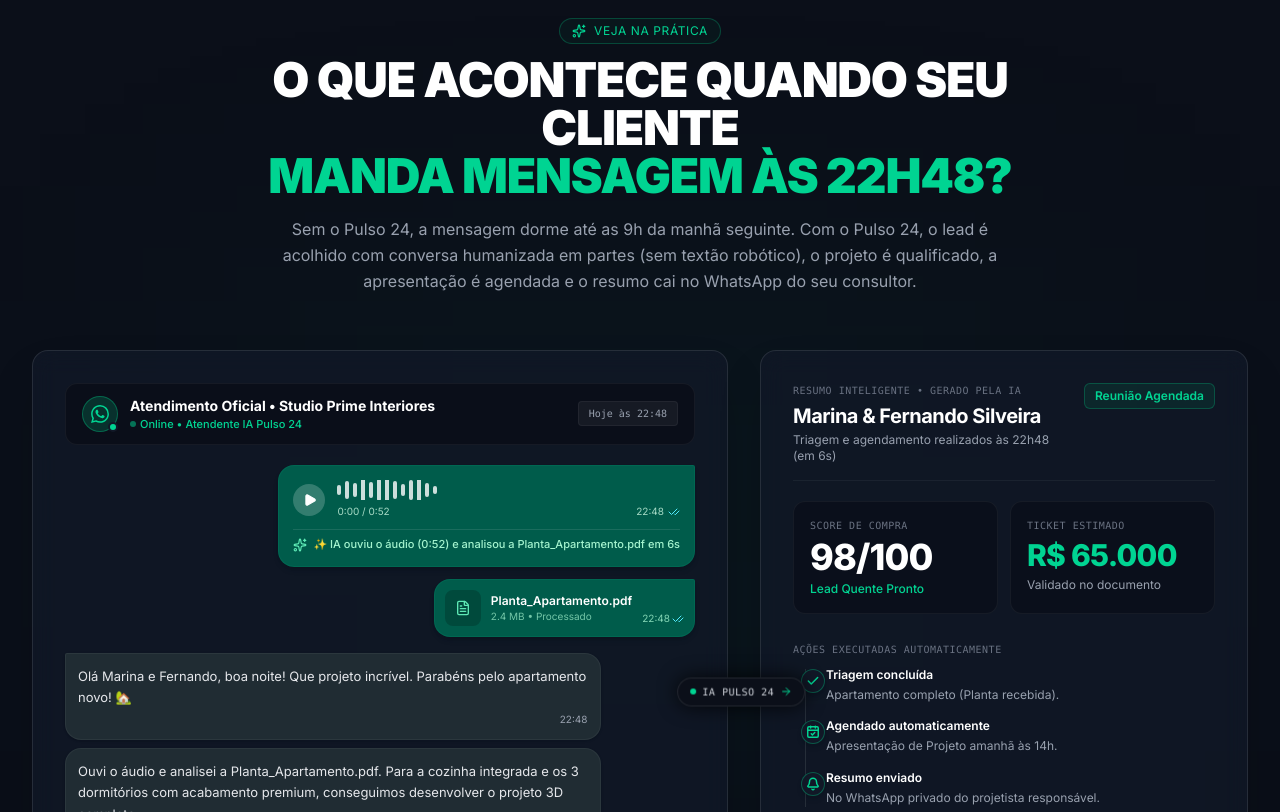
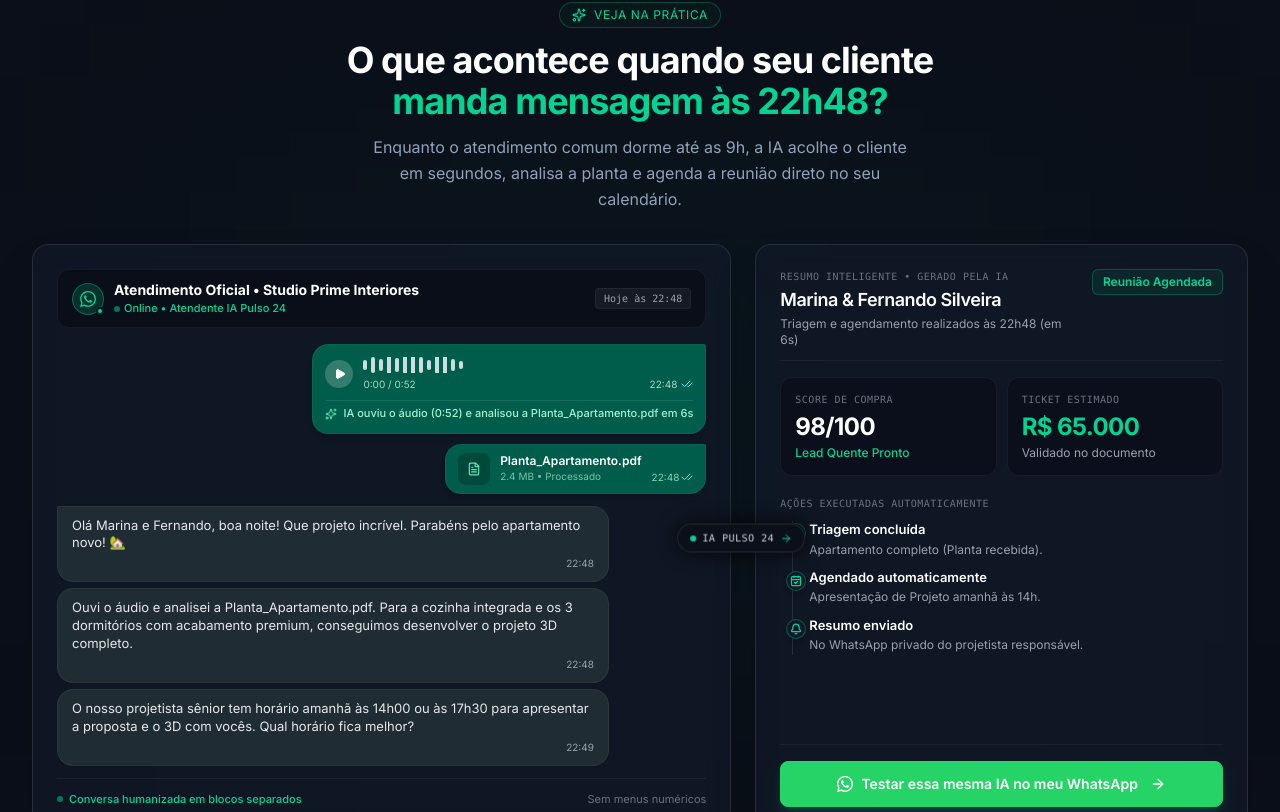
Before and after one commit to oviniesouza/pulso24, a Next.js app: page / in a window 1280 px wide. Shown: the part 1028-1840 px from the top of the page. Built offline with nearby package versions, Linux system fonts and the light colour scheme.

Commit message:
refactor(demo): refine typography and compact demo cards for Linear/Vercel SaaS aesthetic

```diff
--- a/src/components/landing/interactive-demo.tsx
+++ b/src/components/landing/interactive-demo.tsx
@@ -19,7 +19,7 @@
   leadName: 'Marina & Fernando Silveira',
   leadTime: 'Hoje às 22:48',
   audioDuration: '0:52',
-  audioTag: '✨ IA ouviu o áudio (0:52) e analisou a Planta_Apartamento.pdf em 6s',
+  audioTag: 'IA ouviu o áudio (0:52) e analisou a Planta_Apartamento.pdf em 6s',
   attachment: {
     name: 'Planta_Apartamento.pdf',
     size: '2.4 MB',
@@ -70,40 +70,40 @@
 
 export function InteractiveDemo() {
   return (
-    <section id="demonstracao" className="py-16 sm:py-24 bg-[#0B0F19] relative overflow-hidden border-t border-white/5">
+    <section id="demonstracao" className="py-14 sm:py-20 bg-[#0B0F19] relative overflow-hidden border-t border-white/5">
       {/* Luz ambiente suave de fundo */}
       <div className="absolute top-1/2 left-1/2 -translate-x-1/2 -translate-y-1/2 w-[600px] sm:w-[900px] h-[350px] sm:h-[450px] bg-emerald-500/5 blur-[140px] pointer-events-none" />
 
       <div className="max-w-7xl mx-auto px-4 sm:px-6 lg:px-8 relative z-10">
-        {/* Cabeçalho da Seção */}
-        <div className="text-center max-w-3xl mx-auto mb-10 sm:mb-14">
+        {/* Cabeçalho da Seção Refinado e Compacto */}
+        <div className="text-center max-w-3xl mx-auto mb-8">
           <div className="inline-flex items-center gap-2 border border-emerald-500/30 bg-emerald-500/5 px-3 py-1 text-xs text-emerald-400 tracking-wider uppercase mb-3 rounded-full">
             <Sparkles className="h-3.5 w-3.5" />
             Veja na Prática
           </div>
-          <h2 className="text-2xl sm:text-4xl lg:text-5xl font-black text-white uppercase tracking-tight px-1">
+          <h2 className="text-2xl sm:text-3xl md:text-4xl font-bold tracking-tight leading-[1.15] max-w-2xl mx-auto text-white px-1">
             O que acontece quando seu cliente <br className="hidden sm:block" />
             <span className="text-emerald-400">manda mensagem às 22h48?</span>
           </h2>
-          <p className="text-gray-400 mt-3 sm:mt-4 text-xs sm:text-base leading-relaxed px-2">
-            Sem o Pulso 24, a mensagem dorme até as 9h da manhã seguinte. Com o Pulso 24, o lead é acolhido com conversa humanizada em partes (sem textão robótico), o projeto é qualificado, a apresentação é agendada e o resumo cai no WhatsApp do seu consultor.
+          <p className="text-sm sm:text-base text-slate-400 max-w-xl mx-auto mt-3 leading-relaxed px-2">
+            Enquanto o atendimento comum dorme até as 9h, a IA acolhe o cliente em segundos, analisa a planta e agenda a reunião direto no seu calendário.
           </p>
         </div>
 
-        {/* Simulador Lado a Lado com Espaçamento Amplo (p-8) e Breathing Room */}
+        {/* Simulador Lado a Lado Compacto (p-5 sm:p-6) */}
         <div className="relative">
-          <div className="grid grid-cols-1 lg:grid-cols-12 gap-6 lg:gap-8 items-stretch relative">
+          <div className="grid grid-cols-1 lg:grid-cols-12 gap-5 lg:gap-6 items-stretch relative">
             {/* LADO ESQUERDO: WhatsApp do Cliente (7 Colunas) */}
-            <div className="lg:col-span-7 border border-white/10 bg-[#111827]/80 backdrop-blur-md rounded-2xl p-5 sm:p-8 shadow-2xl flex flex-col justify-between relative overflow-hidden">
+            <div className="lg:col-span-7 border border-white/10 bg-[#111827]/80 backdrop-blur-md rounded-2xl p-5 sm:p-6 shadow-2xl flex flex-col justify-between relative overflow-hidden">
               <div>
                 {/* Header do WhatsApp Mockup */}
-                <div className="bg-[#0B0F19]/90 px-4 py-3 rounded-xl border border-white/5 flex items-center justify-between mb-5">
-                  <div className="flex items-center gap-3 min-w-0">
+                <div className="bg-[#0B0F19]/90 px-3.5 py-2.5 rounded-xl border border-white/5 flex items-center justify-between mb-4">
+                  <div className="flex items-center gap-2.5 min-w-0">
                     <div className="relative shrink-0">
-                      <div className="h-9 w-9 rounded-full bg-emerald-500/20 border border-emerald-500/40 flex items-center justify-center text-emerald-400">
-                        <WhatsAppIcon size={18} />
+                      <div className="h-8 w-8 rounded-full bg-emerald-500/20 border border-emerald-500/40 flex items-center justify-center text-emerald-400">
+                        <WhatsAppIcon size={16} />
                       </div>
-                      <span className="absolute bottom-0 right-0 h-2.5 w-2.5 rounded-full bg-emerald-400 border-2 border-[#111827]" />
+                      <span className="absolute bottom-0 right-0 h-2 w-2 rounded-full bg-emerald-400 border-2 border-[#111827]" />
                     </div>
                     <div className="min-w-0">
                       <p className="text-xs sm:text-sm font-bold text-white truncate">
@@ -115,24 +115,24 @@
                       </p>
                     </div>
                   </div>
-                  <span className="text-[10px] font-mono text-gray-400 bg-white/5 px-2.5 py-1 rounded border border-white/5">
+                  <span className="text-[10px] font-mono text-gray-400 bg-white/5 px-2 py-0.5 rounded border border-white/5">
                     {DEMO_DATA.leadTime}
                   </span>
                 </div>
 
                 {/* Mensagens do Cliente e Respostas da IA */}
-                <div className="space-y-3">
-                  {/* Mensagem 1 do Cliente: Áudio com Tag Compacta Elegante */}
+                <div className="space-y-2.5">
+                  {/* Mensagem 1 do Cliente: Áudio Compacto */}
                   <div className="flex justify-end">
-                    <div className="max-w-[92%] sm:max-w-[78%] bg-[#005C4B] text-white p-3.5 rounded-2xl rounded-tr-xs shadow-md border border-emerald-400/10">
-                      <div className="flex items-center gap-3">
-                        <div className="h-8 w-8 rounded-full bg-white/20 flex items-center justify-center text-white shrink-0">
-                          <Play className="h-3.5 w-3.5 fill-white ml-0.5" />
+                    <div className="max-w-[92%] sm:max-w-[78%] bg-[#005C4B] text-white p-3 rounded-2xl rounded-tr-xs shadow-md border border-emerald-400/10">
+                      <div className="flex items-center gap-2.5">
+                        <div className="h-7 w-7 rounded-full bg-white/20 flex items-center justify-center text-white shrink-0">
+                          <Play className="h-3 w-3 fill-white ml-0.5" />
                         </div>
                         <div className="flex-1 min-w-0">
                           {/* Onda sonora */}
-                          <div className="flex items-center gap-1 h-5 overflow-hidden">
-                            {[10, 18, 14, 24, 16, 22, 28, 18, 12, 20, 24, 14, 8].map((h, i) => (
+                          <div className="flex items-center gap-1 h-4 overflow-hidden">
+                            {[10, 16, 12, 20, 14, 18, 22, 16, 10, 18, 20, 12, 8].map((h, i) => (
                               <div
                                 key={i}
                                 className="w-1 bg-white/80 rounded-full shrink-0"
@@ -149,19 +149,19 @@
                         </div>
                       </div>
 
-                      {/* Tag Compacta e Elegante */}
-                      <div className="mt-2.5 pt-2 border-t border-white/10 flex items-center gap-1.5 text-[11px] text-emerald-200 font-medium leading-tight">
-                        <Sparkles className="h-3.5 w-3.5 text-emerald-300 shrink-0" />
+                      {/* Tag Compacta e Elegante (Sem emoji duplicado) */}
+                      <div className="mt-2 pt-1.5 border-t border-white/10 flex items-center gap-1.5 text-[11px] text-emerald-200 font-medium leading-tight">
+                        <Sparkles className="h-3 w-3 text-emerald-300 shrink-0" />
                         <span>{DEMO_DATA.audioTag}</span>
                       </div>
                     </div>
                   </div>
 
-                  {/* Mensagem 2 do Cliente: Anexo Processado */}
+                  {/* Mensagem 2 do Cliente: Anexo Processado Compacto */}
                   <div className="flex justify-end">
-                    <div className="max-w-[85%] sm:max-w-[70%] bg-[#005C4B] text-white p-2.5 rounded-2xl rounded-tr-xs shadow-md flex items-center gap-2.5 border border-emerald-400/10">
-                      <div className="h-9 w-9 bg-black/20 rounded-lg flex items-center justify-center text-emerald-300 shrink-0">
-                        <FileText className="h-4 w-4" />
+                    <div className="max-w-[85%] sm:max-w-[70%] bg-[#005C4B] text-white py-2 px-3 rounded-2xl rounded-tr-xs shadow-md flex items-center gap-2.5 border border-emerald-400/10">
+                      <div className="h-8 w-8 bg-black/20 rounded-lg flex items-center justify-center text-emerald-300 shrink-0">
+                        <FileText className="h-3.5 w-3.5" />
                       </div>
                       <div className="flex-1 min-w-0">
                         <p className="text-xs font-semibold truncate text-white">{DEMO_DATA.attachment.name}</p>
@@ -173,16 +173,16 @@
                     </div>
                   </div>
 
-                  {/* Mensagens da IA em 3 Balões Curtos e Diretos */}
-                  <div className="space-y-2 pt-1">
+                  {/* Mensagens da IA em 3 Balões Enxutos (text-[13px] leading-snug) */}
+                  <div className="space-y-1.5 pt-0.5">
                     {DEMO_DATA.aiReplies.map((reply, idx) => (
                       <div key={reply.id} className="flex justify-start">
                         <div
-                          className={`max-w-[92%] sm:max-w-[85%] bg-[#202C33] text-gray-100 p-3 rounded-2xl shadow-sm border border-white/5 ${
+                          className={`max-w-[92%] sm:max-w-[85%] bg-[#202C33] text-gray-100 px-3.5 py-2.5 rounded-2xl shadow-xs border border-white/5 ${
                             idx === 0 ? 'rounded-tl-xs' : ''
                           }`}
                         >
-                          <p className="text-xs sm:text-[13px] leading-relaxed text-gray-200">
+                          <p className="text-[13px] leading-snug text-gray-200">
                             {reply.text}
                           </p>
                           <div className="flex justify-end items-center gap-1 text-[10px] text-gray-400 mt-1">
@@ -196,7 +196,7 @@
               </div>
 
               {/* Rodapé informativo discreto */}
-              <div className="pt-4 mt-4 border-t border-white/5 flex items-center justify-between text-[11px] text-gray-500">
+              <div className="pt-3 mt-3 border-t border-white/5 flex items-center justify-between text-[11px] text-gray-500">
                 <span className="flex items-center gap-1.5 text-emerald-400 font-medium">
                   <span className="h-1.5 w-1.5 rounded-full bg-emerald-400 animate-pulse" />
                   Conversa humanizada em blocos separados
@@ -215,15 +215,15 @@
             </div>
 
             {/* LADO DIREITO: CRM & Painel do Cliente (5 Colunas) */}
-            <div className="lg:col-span-5 border border-white/10 bg-[#111827]/80 backdrop-blur-md rounded-2xl p-5 sm:p-8 shadow-2xl flex flex-col justify-between relative overflow-hidden">
-              <div className="space-y-5">
+            <div className="lg:col-span-5 border border-white/10 bg-[#111827]/80 backdrop-blur-md rounded-2xl p-5 sm:p-6 shadow-2xl flex flex-col justify-between relative overflow-hidden">
+              <div className="space-y-4">
                 {/* Header do Card CRM */}
-                <div className="flex items-start justify-between gap-3 border-b border-white/5 pb-4">
+                <div className="flex items-start justify-between gap-3 border-b border-white/5 pb-3">
                   <div>
-                    <span className="text-[10px] uppercase font-mono tracking-wider text-gray-500 block mb-1">
+                    <span className="text-[10px] uppercase font-mono tracking-wider text-gray-500 block mb-0.5">
                       Resumo Inteligente • Gerado pela IA
                     </span>
-                    <h3 className="text-lg sm:text-xl font-bold text-white tracking-tight">{DEMO_DATA.leadName}</h3>
+                    <h3 className="text-lg font-semibold text-white tracking-tight">{DEMO_DATA.leadName}</h3>
                     <p className="text-xs text-gray-400 mt-0.5">Triagem e agendamento realizados às 22h48 (em 6s)</p>
                   </div>
                   <span className="px-2.5 py-1 text-xs font-semibold rounded-md border border-emerald-500/30 bg-emerald-500/10 text-emerald-400 shrink-0">
@@ -231,50 +231,50 @@
                   </span>
                 </div>
 
-                {/* Grid de Métricas com Tipografia Grande */}
-                <div className="grid grid-cols-2 gap-3">
-                  <div className="bg-[#0B0F19]/80 border border-white/5 p-4 rounded-xl">
+                {/* Grid de Métricas com Proporção Equilibrada */}
+                <div className="grid grid-cols-2 gap-2.5">
+                  <div className="bg-[#0B0F19]/80 border border-white/5 p-3.5 rounded-xl">
                     <span className="text-[10px] text-gray-500 uppercase font-mono tracking-wider block mb-1">
                       Score de Compra
                     </span>
                     <div className="flex items-baseline gap-1">
-                      <span className="text-3xl sm:text-4xl font-extrabold text-white tracking-tight">
+                      <span className="text-2xl font-bold text-white tracking-tight">
                         {DEMO_DATA.crm.score}
                       </span>
                     </div>
-                    <span className="text-xs font-medium text-emerald-400 mt-1 block">Lead Quente Pronto</span>
+                    <span className="text-xs font-medium text-emerald-400 mt-0.5 block">Lead Quente Pronto</span>
                   </div>
 
-                  <div className="bg-[#0B0F19]/80 border border-white/5 p-4 rounded-xl">
+                  <div className="bg-[#0B0F19]/80 border border-white/5 p-3.5 rounded-xl">
                     <span className="text-[10px] text-gray-500 uppercase font-mono tracking-wider block mb-1">
                       Ticket Estimado
                     </span>
                     <div className="flex items-baseline gap-1">
-                      <span className="text-2xl sm:text-3xl font-extrabold text-emerald-400 tracking-tight truncate">
+                      <span className="text-2xl font-bold text-emerald-400 tracking-tight truncate">
                         {DEMO_DATA.crm.ticket}
                       </span>
                     </div>
-                    <span className="text-xs text-gray-400 mt-1 block">Validado no documento</span>
+                    <span className="text-xs text-gray-400 mt-0.5 block">Validado no documento</span>
                   </div>
                 </div>
 
-                {/* Timeline Vertical de 3 Passos */}
-                <div className="py-2">
-                  <span className="text-[10px] text-gray-500 uppercase font-mono tracking-wider block mb-3">
+                {/* Timeline Vertical de 3 Passos Compacta */}
+                <div className="py-1">
+                  <span className="text-[10px] text-gray-500 uppercase font-mono tracking-wider block mb-2.5">
                     Ações Executadas Automaticamente
                   </span>
-                  <div className="relative border-l border-white/10 ml-3 pl-5 space-y-4">
+                  <div className="relative border-l border-white/10 ml-3 pl-4 space-y-2.5">
                     {DEMO_DATA.crm.timeline.map((step) => (
                       <div key={step.id} className="relative group">
                         {/* Node Icon */}
-                        <div className="absolute -left-[25px] top-0 h-6 w-6 rounded-full bg-[#111827] border border-emerald-500/40 text-emerald-400 flex items-center justify-center shadow-md">
-                          {step.type === 'check' && <Check className="h-3.5 w-3.5 stroke-[2.5]" />}
-                          {step.type === 'calendar' && <CalendarCheck className="h-3.5 w-3.5 stroke-[2.5]" />}
-                          {step.type === 'bell' && <Bell className="h-3.5 w-3.5 stroke-[2.5]" />}
+                        <div className="absolute -left-[23px] top-0.5 h-5 w-5 rounded-full bg-[#111827] border border-emerald-500/40 text-emerald-400 flex items-center justify-center shadow-md">
+                          {step.type === 'check' && <Check className="h-3 w-3 stroke-[2.5]" />}
+                          {step.type === 'calendar' && <CalendarCheck className="h-3 w-3 stroke-[2.5]" />}
+                          {step.type === 'bell' && <Bell className="h-3 w-3 stroke-[2.5]" />}
                         </div>
                         <div>
-                          <p className="text-xs font-semibold text-white leading-none">{step.title}</p>
-                          <p className="text-xs text-gray-400 mt-1 leading-relaxed">{step.detail}</p>
+                          <p className="text-[13px] font-semibold text-white leading-tight">{step.title}</p>
+                          <p className="text-xs text-gray-400 mt-0.5 leading-relaxed">{step.detail}</p>
                         </div>
                       </div>
                     ))}
@@ -282,11 +282,11 @@
                 </div>
               </div>
 
-              {/* Botão de Ação Único e Elegante com Efeito Glow */}
-              <div className="pt-5 border-t border-white/5 mt-5">
+              {/* Botão de Ação Único e Elegante com Altura Refinada */}
+              <div className="pt-4 border-t border-white/5 mt-4">
                 <Button
                   variant="whatsapp"
-                  className="w-full text-xs sm:text-sm font-bold rounded-lg h-12 shadow-lg shadow-emerald-500/20 hover:shadow-emerald-500/30 transition-all cursor-pointer flex items-center justify-center gap-2 group"
+                  className="w-full text-sm font-semibold rounded-lg py-3 h-auto shadow-lg shadow-emerald-500/20 hover:shadow-emerald-500/30 transition-all cursor-pointer flex items-center justify-center gap-2 group"
                   onClick={() =>
                     window.open(
                       getWhatsAppUrl('Quero ver a demonstração ao vivo da IA para móveis planejados'),
```
